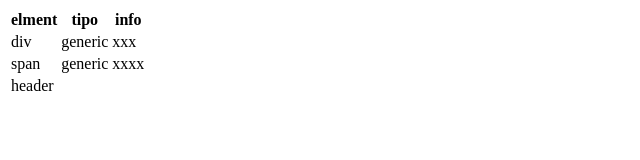
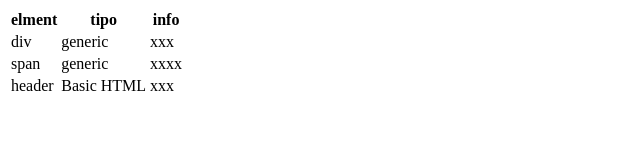
Before and after one commit to 6abriel1chiro/web-tec-manual, a plain HTML site: page index.html in a window 1280 px wide. Shown: the whole page, without its empty margins (0-640 px from the left). Drawn offline with Linux system fonts and the light colour scheme.

Commit message:
added table row

```diff
--- a/index.html
+++ b/index.html
@@ -36,8 +36,8 @@
         </tr>
         <tr>
           <td>header</td>
-          <td></td>
-          <td></td>
+          <td>Basic HTML</td>
+          <td>xxx</td>
         </tr>
       </table>
 
```
